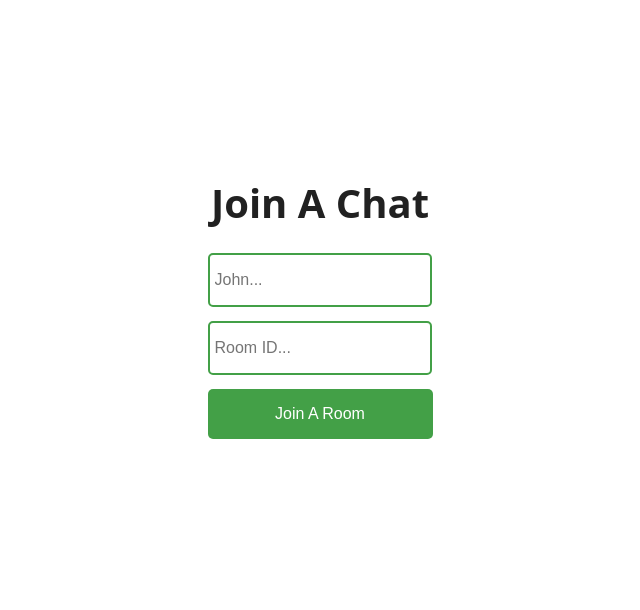
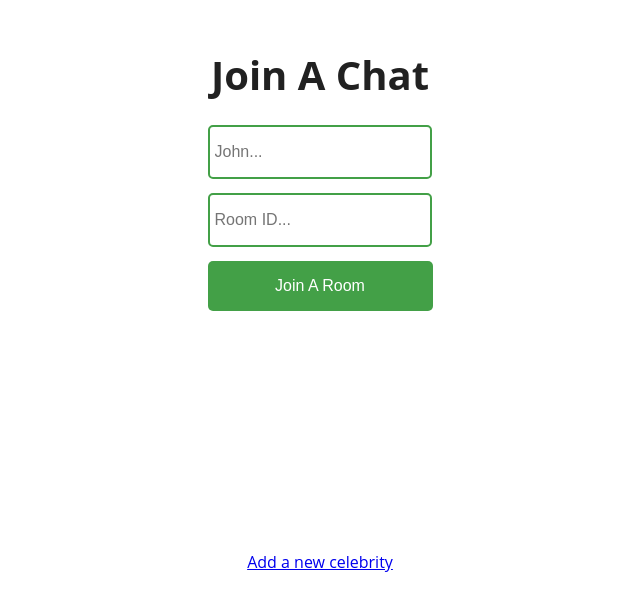
Before and after one commit to Ayee788/Project-Hammer, a React (Create React App) app in the folder client/: page / in a window 1280 px wide. Shown: the part 110-720 px from the top of the page, without its empty margins (320-960 px from the left). Built offline with nearby package versions, Linux system fonts and the light colour scheme; no server answers.

Commit message:
added link

```diff
--- a/client/package.json
+++ b/client/package.json
@@ -6,6 +6,7 @@
     "@testing-library/jest-dom": "^5.16.5",
     "@testing-library/react": "^13.4.0",
     "@testing-library/user-event": "^13.5.0",
+    "axios": "^1.3.4",
     "react": "^18.2.0",
     "react-dom": "^18.2.0",
     "react-router-dom": "^6.8.2",
--- a/client/src/App.js
+++ b/client/src/App.js
@@ -2,6 +2,7 @@ import "./App.css";
 import io from "socket.io-client";
 import { useState } from "react";
 import Chat from "./Chat";
+import { useNavigate, Link } from 'react-router-dom'
 
 const socket = io.connect("http://localhost:3000");
 
@@ -41,6 +42,8 @@ function App() {
       ) : (
         <Chat socket={socket} username={username} room={room} />
       )}
+      <Link to="/new">Add a new celebrity</Link>
+
     </div>
   );
 }
```
Also changed, not shown: client/src/views/MainPage.jsx (added, +17 -0 lines), 1 other file (tests, documents, lock files or other folders).
